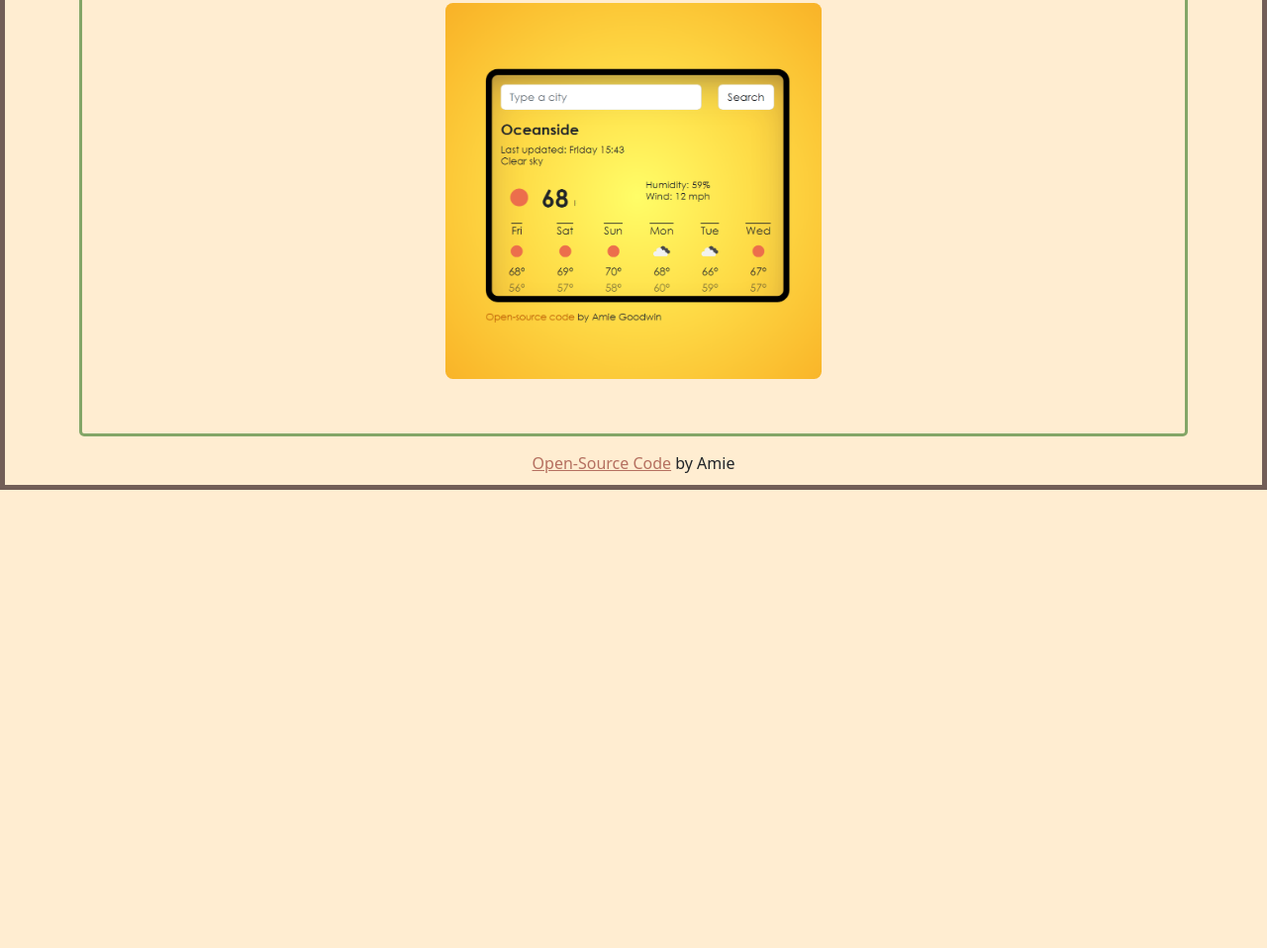
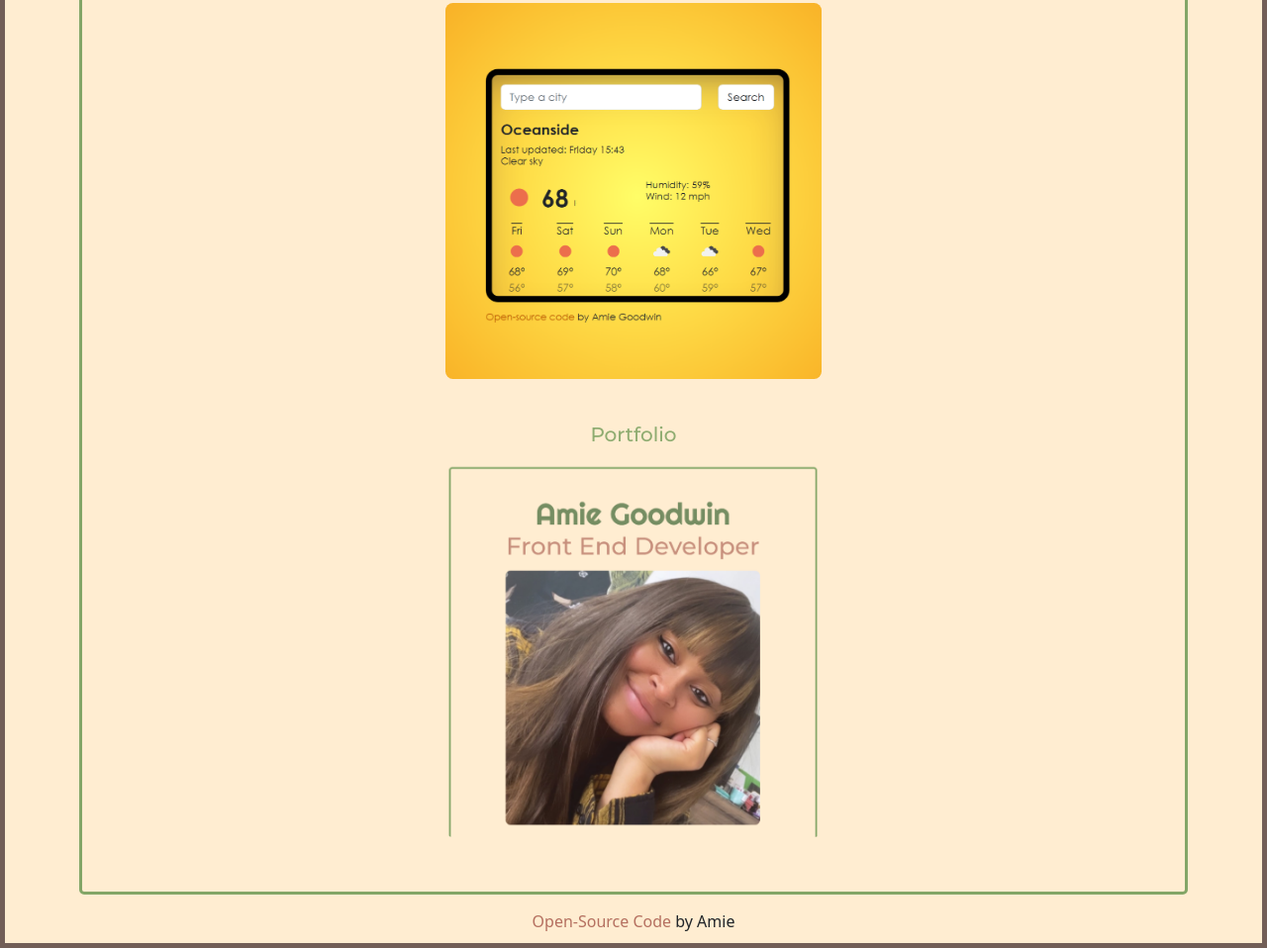
Before and after one commit to immitrina/portfolio-project, a plain HTML site: page my-work.html in a window 1280 px wide. Shown: the part 703-1661 px from the top of the page at 99% size. Before the commit the page ends 1198 px from the top, so only its background shows below. Drawn offline with nearby package versions, Linux system fonts and the light colour scheme.

Commit message:
Added New Certificate

```diff
--- a/my-work.html
+++ b/my-work.html
@@ -99,6 +99,21 @@
                 alt="orange themed oceanside california based weather app"
                 title="Amie's Weather App"
             /></a>
+
+            <br />
+            <br />
+            <h4>Portfolio</h4>
+
+            <a
+              href="https://www.shecodes.io/workshops/shecodes-responsive-ff52d882-b986-4b8e-b52d-17f18884511d/projects/1309266"
+            >
+              <img
+                class="img-fluid"
+                src="images/portfolio-screenshot.png"
+                alt="portfolio website page screenshot"
+                title="Amie's Portfolio Website"
+              />
+            </a>
           </div>
         </div>
         <div class="container">
--- a/style/portfolio.css
+++ b/style/portfolio.css
@@ -85,6 +85,7 @@ img {
 
 a {
   color: var(--secondary-color);
+  text-decoration: none;
 }
 
 a:hover {
```
Also changed, not shown: about-me.html (+2 -3 lines), index.html (+7 -0 lines), images/portfolio-screenshot.png (added).
